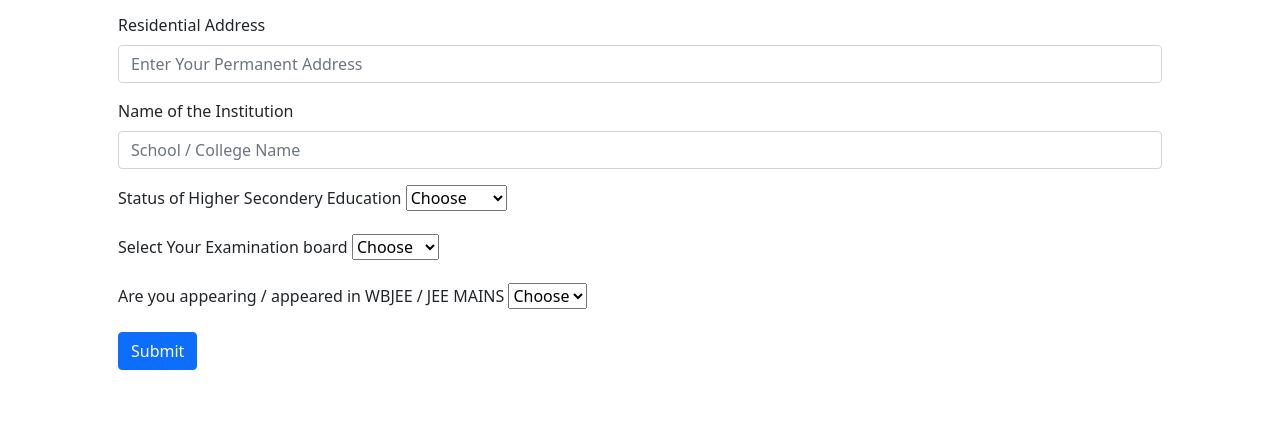
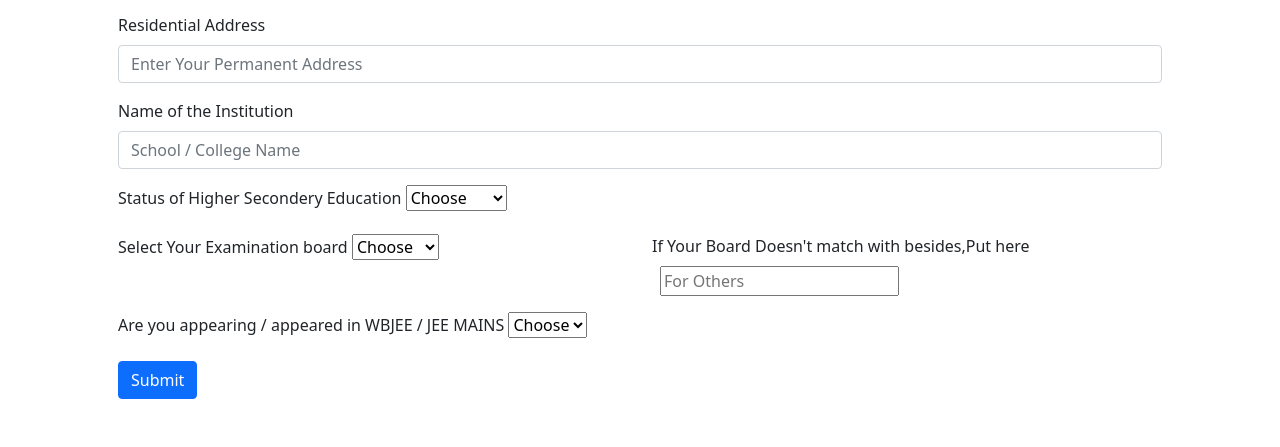
Before and after one commit to Utsavch189/HETC-web, a Django app: template scholarship/templates/candidate/register.html in a window 1280 px wide. Shown: the part 631-1078 px from the top of the page. Before the commit the page ends 1001 px from the top, so only its background shows below. Run offline with Django 3.2, Linux system fonts and the light colour scheme; the template is opened without the code that fills it, so the values that code supplies are empty; some web fonts are replaced.

Commit message:
utsavch189:update

```diff
--- a/scholarship/models.py
+++ b/scholarship/models.py
@@ -23,7 +23,7 @@ class Student(models.Model):
     address = models.CharField(max_length=100, blank=True, null=True)
     school_college_name = models.CharField(max_length=50, blank=True, null=True)
     appearing_passed_12 = models.CharField(max_length=50, blank=True, null=True)
-    board_name = models.CharField(max_length=10, blank=True, null=True)
+    board_name = models.CharField(max_length=50, blank=True, null=True)
     appeared_wbjee_jeeMain = models.CharField(null=True, blank=True, max_length=10)
     created_at = models.DateField()
     last_seen = models.CharField(max_length=20, blank=True, null=True)
--- a/scholarship/templates/candidate/register.html
+++ b/scholarship/templates/candidate/register.html
@@ -1,13 +1,11 @@
-{% extends 'base.html' %}
-
-{% block title %} Registration {% endblock title %}
-
-{% block body %}
-
-{% if ahead_of_time %}
-	<center><h2>OOPs!!! Registration process is not started yet...</h2></center>
+{% extends 'base.html' %} {% block title %} Registration {% endblock title %} {% block body %} {% if ahead_of_time %}
+<center>
+    <h2>OOPs!!! Registration process is not started yet...</h2>
+</center>
 {% elif date_over %}
-	<center><h2>Sorry... Registration Date is Expired!!!</h2></center>
+<center>
+    <h2>Sorry... Registration Date is Expired!!!</h2>
+</center>
 {% else %}
 <div class="container py-4 px-5 my-4">
     {% for message in messages %}
@@ -28,23 +26,19 @@
         </div>
         <div class="mb-3">
             <label for="name" class="form-label">Gurdian's Name</label>
-				<input type="text" class="form-control" id="gurdian" name="gurdian" placeholder="Gurdian's Name"
-					required="required">
+            <input type="text" class="form-control" id="gurdian" name="gurdian" placeholder="Gurdian's Name" required="required">
         </div>
         <div class="mb-3">
             <label for="name" class="form-label">Date Of Birth (DD-MM-YYYY)</label>
             <div class="row">
                 <div class="col">
-						<input type="text" class="form-control" placeholder="Date (dd)" aria-label="Last name" id="date" name="date"
-							required="required">
+                    <input type="text" class="form-control" placeholder="Date (dd)" aria-label="Last name" id="date" name="date" required="required">
                 </div>
                 <div class="col">
-						<input type="text" class="form-control" placeholder="Month (mm)" aria-label="Last name" id="month"
-							name="month" required="required">
+                    <input type="text" class="form-control" placeholder="Month (mm)" aria-label="Last name" id="month" name="month" required="required">
                 </div>
                 <div class="col">
-						<input type="text" class="form-control" placeholder="Year (yyyy)" aria-label="First name" id="year" name="year"
-							required="required">
+                    <input type="text" class="form-control" placeholder="Year (yyyy)" aria-label="First name" id="year" name="year" required="required">
                 </div>
             </div>
         </div>
@@ -52,34 +46,26 @@
             <label for="name" class="form-label">Phone Number</label>
             <div class="row">
                 <div class="col">
-						<input type="text" id="phone" data-fv-numeric-message="Please enter valid phone numbers"
-							data-fv-phone-country11="IN" required="required"
-							data-fv-notempty-message="This field cannot be left blank." placeholder="Contact Number"
-							class="form-control" name="phone">
+                    <input type="text" id="phone" data-fv-numeric-message="Please enter valid phone numbers" data-fv-phone-country11="IN" required="required" data-fv-notempty-message="This field cannot be left blank." placeholder="Contact Number" class="form-control" name="phone">
                 </div>
                 <div class="col">
-						<input type="text" id="whatsapp" data-fv-numeric-message="Please enter valid phone numbers"
-							data-fv-phone-country11="IN" required="required"
-							data-fv-notempty-message="This field cannot be left blank." placeholder="Whatsapp Number"
-							class="form-control" name="whatsapp">
+                    <input type="text" id="whatsapp" data-fv-numeric-message="Please enter valid phone numbers" data-fv-phone-country11="IN" required="required" data-fv-notempty-message="This field cannot be left blank." placeholder="Whatsapp Number" class="form-control"
+                        name="whatsapp">
                 </div>
             </div>
         </div>
         <div class="mb-3">
             <label for="email" class="form-label">Email address</label>
-				<input type="email" class="form-control" id="email" name="email" placeholder="Email Address"
-					required="required">
+            <input type="email" class="form-control" id="email" name="email" placeholder="Email Address" required="required">
             <small class="form-text text-muted">We'll never share your email with anyone else</small>
         </div>
         <div class="mb-3">
             <label for="name" class="form-label">Residential Address</label>
-				<input type="text" class="form-control" id="address" name="address" placeholder="Enter Your Permanent Address"
-					required="required">
+            <input type="text" class="form-control" id="address" name="address" placeholder="Enter Your Permanent Address" required="required">
         </div>
         <div class="mb-3">
             <label for="name" class="form-label">Name of the Institution</label>
-				<input type="text" class="form-control" id="inst" name="inst" placeholder="School / College Name"
-					required="required">
+            <input type="text" class="form-control" id="inst" name="inst" placeholder="School / College Name" required="required">
         </div>
         <div class="mb-3">
             <label for="name" class="form-label">Status of Higher Secondery Education</label>
@@ -91,17 +77,26 @@
 				</select>
         </div>
         <div class="mb-3">
+            <div class="row">
+                <div class="col">
                     <label for="name" class="form-label">Select Your Examination board</label>
-				<select name="board" id="board" required="required">
+                    <select name="board" id="board">
 					<option value="None">Choose</option>
 
 					<option value="ISC">ISC</option>
 					<option value="WBCHSE">WBCHSE</option>
 					<option value="CBSE">CBSE</option>
-					<option value="others">Others</option>
+
 				</select>
                 </div>
+                <div class="col">
+                    <label for="name" class="form-label">If Your Board Doesn't match with besides,Put here</label>
+                    <input type="text" name="board" placeholder="For Others" class="mx-2">
+                </div>
+            </div>
+        </div>
         <div class="mb-3">
+
             <label for="name" class="form-label">Are you appearing / appeared in WBJEE / JEE MAINS</label>
             <select name="entrance" id="entrance" required="required">
 					<option value="None">Choose</option>
@@ -110,6 +105,8 @@
 					<option value="no">No</option>
 				</select>
         </div>
+
+
         <button type="submit" class="btn btn-primary" value="register" onclick="checkEmail(document.form1.email)">Submit</button>
     </form>
 </div>
@@ -118,12 +115,10 @@
 <script>
     function checkEmail(inputText) {
         var mailformat = /^\w+([\.-]?\w+)*@\w+([\.-]?\w+)*(\.\w{2,3})+$/;
-		if(inputText.value.match(mailformat)) {
+        if (inputText.value.match(mailformat)) {
             document.form1.email.focus();
             return true;
-		}
-
-		else {
+        } else {
             alert("You have entered an invalid email address!");
             document.form1.email.focus();
             return false;
--- a/static/styles/home.css
+++ b/static/styles/home.css
@@ -57,3 +57,11 @@ h1 {
     background-repeat: no-repeat;
     background-size: cover;
 }
+
+.contact {
+    background-image: linear-gradient(rgba(0, 0, 0, 0.4), rgba(0, 0, 0, 0.87)), url('../pics/hetc.jpg');
+    background-position: center;
+    background-repeat: no-repeat;
+    background-size: cover;
+    height: 500px;
+}
--- a/templates/base.html
+++ b/templates/base.html
@@ -10,7 +10,8 @@
 	<link href="https://cdn.jsdelivr.net/npm/bootstrap@5.1.3/dist/css/bootstrap.min.css" rel="stylesheet"
 		integrity="sha384-1BmE4kWBq78iYhFldvKuhfTAU6auU8tT94WrHftjDbrCEXSU1oBoqyl2QvZ6jIW3" crossorigin="anonymous">
 
-	<link rel="stylesheet" href="{% static 'styles/home.css' %}">
+
+		<link rel="stylesheet" href="{% static 'styles/home.css' %}">
 	<script src="{% static 'scripts/table2excel.js' %}"></script>
 </head>
 
```
Also changed, not shown: scholarship/templates/candidate/contact.html (+20 -1 lines), db.sqlite3. Lines whose indentation alone changed are shown as unchanged.
